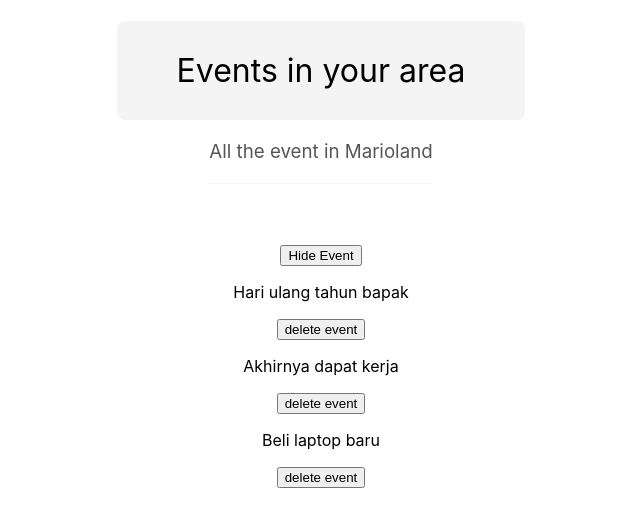
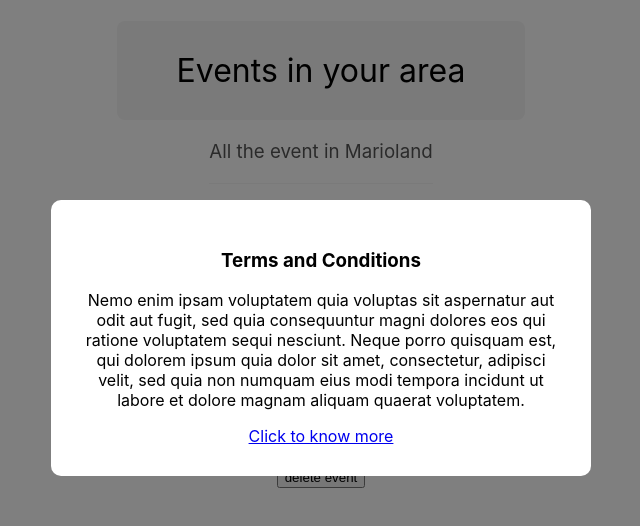
Before and after one commit to danielchwi/react-u-1, a React (Create React App) app: page / in a window 1280 px wide. Shown: the top 526 px of the page, without its empty margins (319-959 px from the left). Built offline with nearby package versions, Linux system fonts and the light colour scheme.

Commit message:
add child props to components

```diff
--- a/src/App.js
+++ b/src/App.js
@@ -1,6 +1,7 @@
 import './App.css';
 import { useState } from 'react'
 import Title from './components/Title';
+import Modal from './components/Modal';
 
 const App= () =>  {
   const [showEvents, setShowEvents] = useState(true)
@@ -38,6 +39,12 @@ const App= () =>  {
           <button onClick={() => handleClick(event.id)}>delete event</button>
         </div>
       ))}
+      <Modal>
+        <h3>Terms and Conditions</h3>
+        <p>Nemo enim ipsam voluptatem quia voluptas sit aspernatur aut odit aut fugit, sed quia consequuntur magni dolores eos qui ratione voluptatem sequi nesciunt. Neque porro quisquam est, qui dolorem ipsum quia dolor sit amet, consectetur, adipisci velit, sed quia non numquam eius modi tempora incidunt ut labore et dolore magnam aliquam quaerat voluptatem.</p>
+        <a href='youtube.com'>Click to know more</a>
+      </Modal>
+
     </div>
   );
 }
--- /dev/null
+++ b/src/components/Modal.css
@@ -0,0 +1,15 @@
+.modal-backdrop{
+    position: fixed;
+    top: 0;
+    left: 0;
+    width: 100%;
+    height:100%;
+    background: rgba(0,0,0,0.5);
+}
+.modal{
+    padding: 30px;
+    max-width: 480px;
+    margin: 200px auto;
+    background: #fff;
+    border-radius: 10px;
+}
--- /dev/null
+++ b/src/components/Modal.js
@@ -0,0 +1,11 @@
+import './Modal.css'
+
+export default function Modal( {children} ) {
+  return (
+    <div className="modal-backdrop">
+        <div className="modal">
+            {children}
+        </div>
+    </div>
+  )
+}
```
